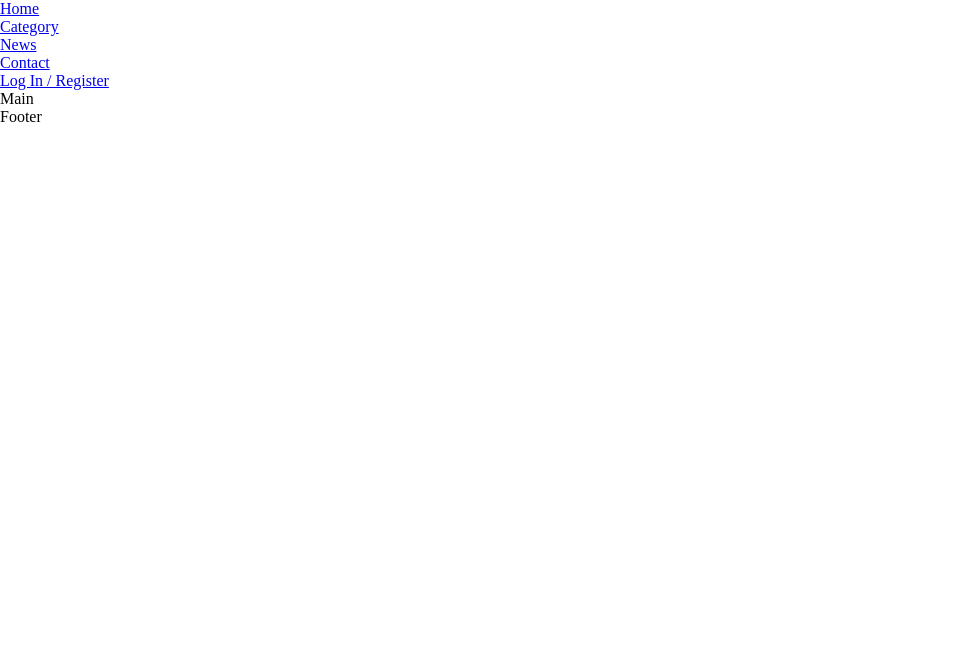
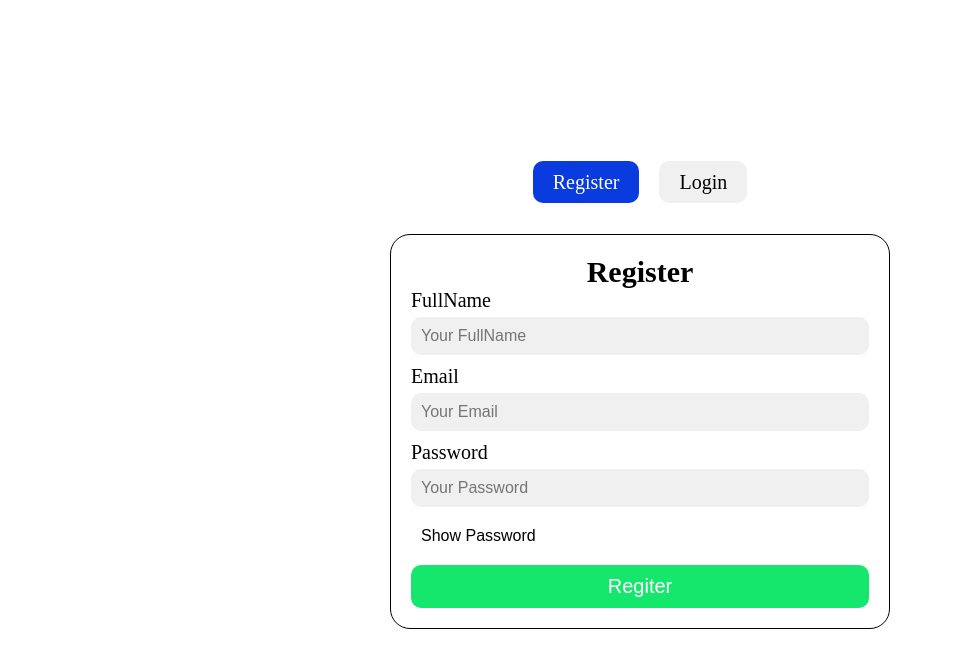
Before and after one commit to Ziyoviddin880/online-magazine, a React (Create React App) app: page /register in a window 1280 px wide. Shown: the top 668 px of the page, without its empty margins (0-953 px from the left). Built offline with nearby package versions, Linux system fonts and the light colour scheme.

Commit message:
Add Register page and Login page with logics

```diff
--- a/src/App.css
+++ b/src/App.css
@@ -3,3 +3,7 @@
   padding: 0;
   box-sizing: border-box;
 }
+
+html {
+  font-size: 10px;
+}
--- a/src/App.js
+++ b/src/App.js
@@ -16,17 +16,43 @@ import News from "./pages/news/News";
 import Contact from "./pages/contact/Contact";
 import Login from "./pages/login/Login";
 import Register from "./pages/register/Register";
+import { useState } from "react";
 
 function App() {
+  const [user, setUser] = useState([
+    {
+      fullName: "Ziyoviddin Abdurashidov",
+      email: "ziyoviddin1303@gmail.com",
+      password: "nitro880$",
+    },
+  ]);
+  const [person, setPerson] = useState("");
+  const registerUser = (newUser) => {
+    let allUser = [...user, newUser];
+    setUser(allUser);
+    setPerson(newUser);
+  };
+  const loginUser = (loginPerson) => {
+    setPerson(loginPerson);
+  };
+
   const routes = createBrowserRouter(
     createRoutesFromElements(
-      <Route path="/" element={<RootLayout />}>
-        <Route path="/" element={<Home />} />
-        <Route path="category" element={<Category />} />
-        <Route path="news" element={<News />} />
-        <Route path="contact" element={<Contact />} />
-        <Route path="register" element={<Register />} />
-        <Route path="login" element={<Login />} />
+      <Route>
+        <Route path="/" element={<RootLayout person={person} />}>
+          <Route path="/" element={<Home />} />
+          <Route path="category" element={<Category />} />
+          <Route path="news" element={<News />} />
+          <Route path="contact" element={<Contact />} />
+        </Route>
+        <Route
+          path="register"
+          element={<Register registerUser={registerUser} />}
+        />
+        <Route
+          path="login"
+          element={<Login user={user} loginUser={loginUser} />}
+        />
       </Route>
     )
   );
--- a/src/components/header/Header.js
+++ b/src/components/header/Header.js
@@ -1,6 +1,6 @@
 import { NavLink } from "react-router-dom";
 
-function Header() {
+function Header({ person }) {
   return (
     <header>
       <div className="container">
@@ -18,9 +18,14 @@ function Header() {
             <li>
               <NavLink to="/contact">Contact</NavLink>
             </li>
-            <li>
-              <NavLink to="/login">Log In / Register</NavLink>
-            </li>
+            {console.log(person)}
+            {!person ? (
+              <li>
+                <NavLink to="/register">Log In / Register</NavLink>
+              </li>
+            ) : (
+              <li>{person.fullName}</li>
+            )}
           </ul>
         </nav>
       </div>
--- a/src/layout/RootLayout.js
+++ b/src/layout/RootLayout.js
@@ -2,10 +2,10 @@ import Main from "../components/body/Main";
 import Footer from "../components/footer/Footer";
 import Header from "../components/header/Header";
 
-function RootLayout() {
+function RootLayout({ person }) {
   return (
     <>
-      <Header />
+      <Header person={person} />
       <Main />
       <Footer />
     </>
--- a/src/pages/login/Login.js
+++ b/src/pages/login/Login.js
@@ -1,7 +1,69 @@
-import React from "react";
+import { NavLink, useNavigate } from "react-router-dom";
+import { useRef, useState } from "react";
 
-function Login() {
-  return <div>Login</div>;
+function Login({ user, loginUser }) {
+  const email = useRef();
+  const password = useRef();
+  const [err, setErr] = useState(false);
+  const [showPassword, setShowPassword] = useState(false);
+  const navigate = useNavigate();
+
+  const loginSubmit = (e) => {
+    e.preventDefault();
+    const oldUser = user.find((val) => {
+      return (
+        val.email === email.current.value &&
+        val.password === password.current.value
+      );
+    });
+    if (oldUser) {
+      loginUser(oldUser);
+      navigate("/");
+      setErr(false);
+      password.current.value = "";
+      email.current.value = "";
+    } else {
+      setErr(true);
+    }
+  };
+
+  return (
+    <div className="log-reg">
+      <div className="btns">
+        <NavLink to="/register">Register</NavLink>
+        <NavLink to="/login">Login</NavLink>
+      </div>
+      <div className="box">
+        <div className="title">Login</div>
+        {err && <div className="alert">User Not Found</div>}
+        <form onSubmit={loginSubmit}>
+          <label htmlFor="">
+            Email
+            <input ref={email} required type="email" placeholder="Your Email" />
+          </label>
+          <label htmlFor="">
+            Password
+            <input
+              ref={password}
+              required
+              type={showPassword ? "text" : "password"}
+              placeholder="Your Password"
+            />
+            <button
+              type="button"
+              onClick={() => setShowPassword(!showPassword)}
+              className="show-hide"
+            >
+              {showPassword ? "Hide Password" : "Show Password"}
+            </button>
+          </label>
+          <button className="submit-btn" type="submit">
+            Login
+          </button>
+        </form>
+      </div>
+    </div>
+  );
 }
 
 export default Login;
--- a/src/pages/register/Register.js
+++ b/src/pages/register/Register.js
@@ -1,7 +1,72 @@
-import React from "react";
+import "./register.scss";
+import { NavLink } from "react-router-dom";
+import { useState, useRef } from "react";
+import { useNavigate } from "react-router-dom";
 
-function Register() {
-  return <div>Register</div>;
+function Register({ registerUser }) {
+  const fullName = useRef();
+  const email = useRef();
+  const password = useRef();
+  const [showPassword, setShowPassword] = useState(false);
+  const navigate = useNavigate();
+
+  const registerSubmit = (e) => {
+    e.preventDefault();
+    const newUser = {
+      fullName: fullName.current.value,
+      email: email.current.value,
+      password: password.current.value,
+    };
+    registerUser(newUser);
+    navigate("/");
+  };
+  return (
+    <div className="log-reg">
+      <div className="btns">
+        <NavLink to="/register">Register</NavLink>
+        <NavLink to="/login">Login</NavLink>
+      </div>
+      <div className="box">
+        <div className="title">Register</div>
+        <form onSubmit={registerSubmit}>
+          <label htmlFor="fullName">FullName</label>
+          <input
+            ref={fullName}
+            required
+            type="text"
+            id="fullName"
+            placeholder="Your FullName"
+          />
+          <label htmlFor="email">Email</label>
+          <input
+            ref={email}
+            required
+            type="email"
+            id="email"
+            placeholder="Your Email"
+          />
+          <label htmlFor="password">Password</label>
+          <input
+            ref={password}
+            required
+            type={showPassword ? "text" : "password"}
+            id="password"
+            placeholder="Your Password"
+          />
+          <button
+            type="button"
+            onClick={() => setShowPassword(!showPassword)}
+            className="show-hide"
+          >
+            {showPassword ? "Hide Password" : "Show Password"}
+          </button>
+          <button className="submit-btn" type="submit">
+            Regiter
+          </button>
+        </form>
+      </div>
+    </div>
+  );
 }
 
 export default Register;
--- /dev/null
+++ b/src/pages/register/register.scss
@@ -0,0 +1,83 @@
+@import "../../variables.scss";
+
+.log-reg {
+  width: 100vw;
+  height: 100vh;
+  display: flex;
+  flex-direction: column;
+  justify-content: center;
+  align-items: center;
+  .btns {
+    max-width: 50rem;
+    margin-bottom: 4rem;
+    a {
+      text-decoration: none;
+      color: $color-black;
+      padding: 1rem 2rem;
+      font-size: $genreal-size;
+      background-color: $color-cream;
+      border-radius: 1rem;
+      &:first-child {
+        margin-right: 2rem;
+      }
+      &.active {
+        background-color: $color-btn;
+        color: $color-white;
+      }
+    }
+  }
+  .box {
+    max-width: 50rem;
+    padding: 2rem;
+    border: 1px solid $color-black;
+    border-radius: 2rem;
+    .title {
+      font-size: 3rem;
+      font-weight: bold;
+      text-align: center;
+    }
+    .alert {
+      width: 100%;
+      background-color: $color-cream;
+      font-size: $genreal-size;
+      color: red;
+      padding: 1rem;
+      border-radius: 1rem;
+    }
+    label {
+      //   width: 100%;
+      font-size: $genreal-size;
+    }
+    input {
+      width: 100%;
+      margin-bottom: 1rem;
+      margin-top: 0.5rem;
+      padding: 1rem;
+      border-radius: 1rem;
+      font-size: $text-size;
+      border: none;
+      background-color: $color-cream;
+    }
+    input:focus-visible {
+      outline: none;
+    }
+    .show-hide {
+      padding: 1rem;
+      font-size: $text-size;
+      margin-bottom: 1rem;
+      border: none;
+      background-color: white;
+      cursor: pointer;
+    }
+    .submit-btn {
+      padding: 1rem 2rem;
+      font-size: $genreal-size;
+      background-color: $color-success-btn;
+      border-radius: 1rem;
+      color: $color-white;
+      border: none;
+      cursor: pointer;
+      width: 100%;
+    }
+  }
+}
--- /dev/null
+++ b/src/variables.scss
@@ -0,0 +1,16 @@
+//Colors
+$color-black: black;
+$color-white: white;
+$color-cream: #f0f0f0;
+
+$color-btn: #093bde;
+$color-success-btn: #15e76c;
+
+//Font-sizes
+$genreal-size: 2rem;
+$title-size: 3rem;
+$text-size: 1.6rem;
+
+//Transitions
+
+$transition-03s: all 0.3s;
```
